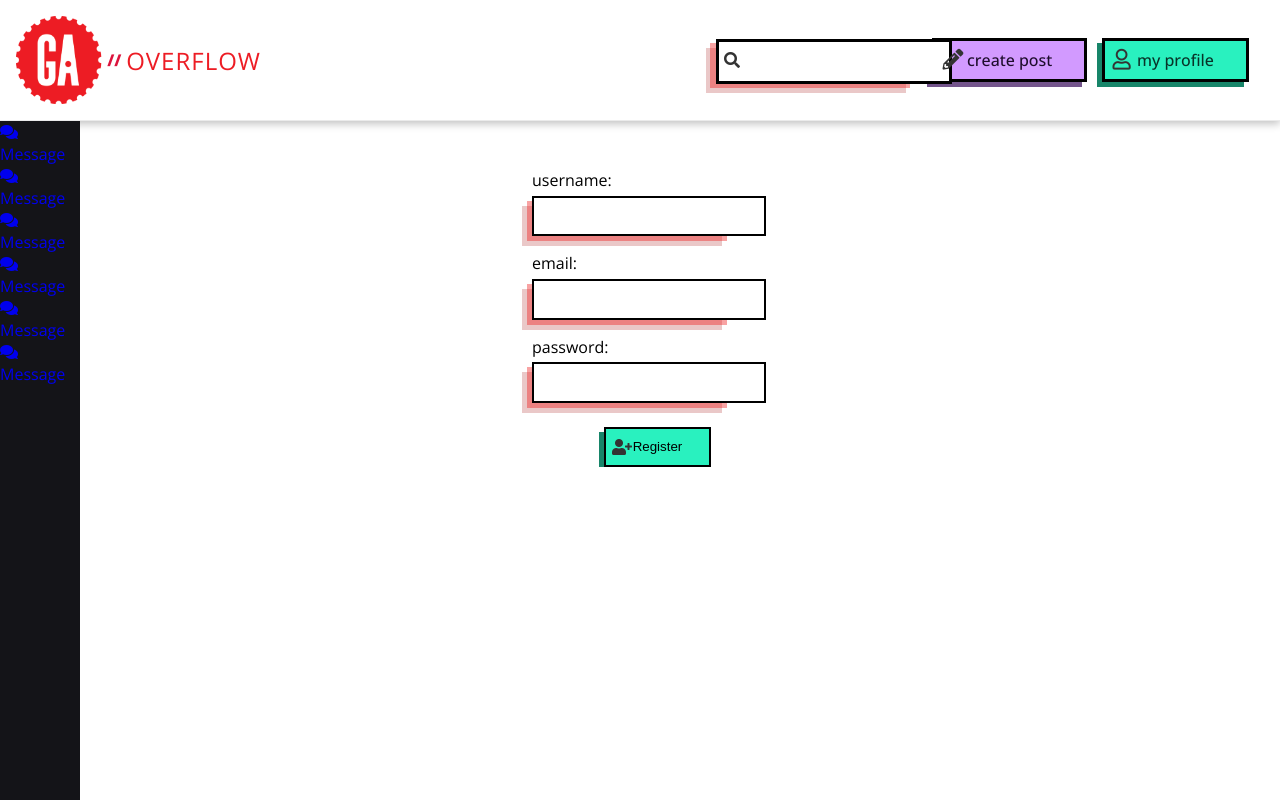
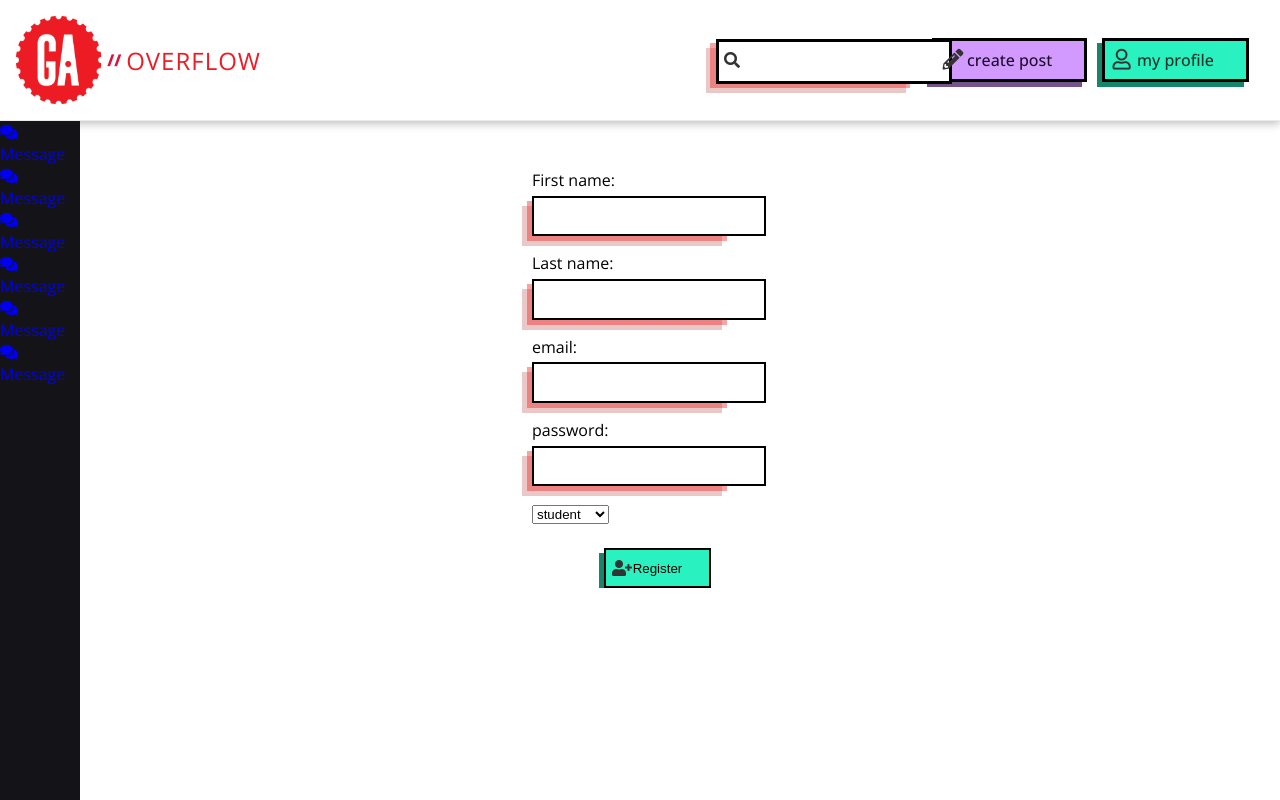
Before and after one commit to neilmurcho13/GA-overflow-client, a React app in the folder client/: page /register in a window 1280 px wide. Built offline with nearby package versions, Linux system fonts and the light colour scheme.

Commit message:
expanded myProfile route to show firstname, lastname, ID

```diff
--- a/client/src/components/auth/Register.js
+++ b/client/src/components/auth/Register.js
@@ -3,13 +3,14 @@ import { useHistory } from 'react-router-dom'
 import { registerUser } from '../../api/callerFunctions'
 
 const Register = () => {
-  const [userId, setUserId] = useState('')
   const history = useHistory()
   const [state, setState] = React.useState({
     formData: {
-      username: '',
+      firstName: '',
+      lastName: '',
       email: '',
-      password: ''
+      password: '',
+      status: ''
     }
   })
 
@@ -25,8 +26,6 @@ const Register = () => {
         console.log('before state', res.data._id)
         const currentId = res.data._id
         console.log(currentId, 'this')
-        // setUserId(currentId)
-        // console.log('current user id is', userId)
       }
     } catch (err) {
       console.error('Error registering user', err)
@@ -48,12 +47,26 @@ const Register = () => {
         <div className='auth-container'>
           <form onSubmit={handleSubmit}>
             <div>
-              <label>username: </label>
+              <label>First name: </label>
               <div className='user-input'>
                 <input
                   className='input'
-                  name='username'
-                  value={state.formData.username}
+                  name='firstName'
+                  value={state.formData.firstName}
+                  autoComplete='off'
+                  required
+                  onChange={handleChange}
+                />
+              </div>
+            </div>
+
+            <div>
+              <label>Last name: </label>
+              <div className='user-input'>
+                <input
+                  className='input'
+                  name='lastName'
+                  value={state.formData.lastName}
                   autoComplete='off'
                   required
                   onChange={handleChange}
@@ -89,9 +102,15 @@ const Register = () => {
               </div>
             </div>
 
+            <select value={state.formData.status} onChange={handleChange}>
+              <option value='student'>student</option>
+              <option value='alumni'>alumni</option>
+              <option value='instructor'>instructor</option>
+            </select>
+
             <div className='auth-btn'>
               <input type='submit' value='Register' />
-              <i class='fa fa-user-plus'></i>
+              <i className='fa fa-user-plus'></i>
             </div>
           </form>
         </div>
--- a/client/src/components/common/MyProfile.js
+++ b/client/src/components/common/MyProfile.js
@@ -1,22 +1,25 @@
-import React, { useState, useEffect } from "react";
-import { useParams } from "react-router";
-import { getMyProfileData } from "../../api/authFunctions";
+import React, { useState, useEffect } from 'react'
+import { useParams } from 'react-router'
+import { getMyProfileData } from '../../api/authFunctions'
 
 const MyProfile = () => {
-  const [profileData, setProfileData] = useState([]);
+  const [profileData, setProfileData] = useState([])
 
   useEffect(() => {
     getMyProfileData().then((data) => {
-      setProfileData(data);
-      console.log(data);
-    });
-  }, []);
+      setProfileData(data)
+      console.log(data)
+    })
+  }, [])
 
   return (
-    <div>
-      <h1>User profile page</h1>
+    <div className='profile-container'>
+      <h2>Current user first name : {profileData.firstName}</h2>
+      <h2>Current user last name : {profileData.lastName}</h2>
+      <h2>Current user status : {profileData.status}</h2>
+      <h2>Current user ID : {profileData._id}</h2>
     </div>
-  );
-};
+  )
+}
 
-export default MyProfile;
+export default MyProfile
--- /dev/null
+++ b/client/src/styles/_myProfile.scss
@@ -0,0 +1,5 @@
+.profile-container {
+  min-height: 100vh;
+  display: grid;
+  place-content: center;
+}
--- a/client/src/styles/main.scss
+++ b/client/src/styles/main.scss
@@ -6,3 +6,4 @@
 @import 'newBlog';
 @import 'error404';
 @import 'navbar';
+@import 'myProfile';
```
